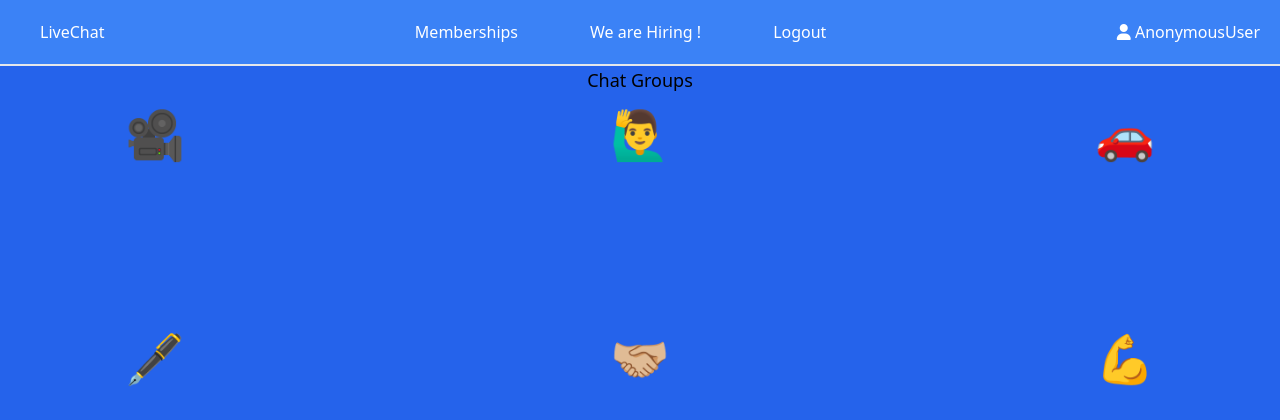
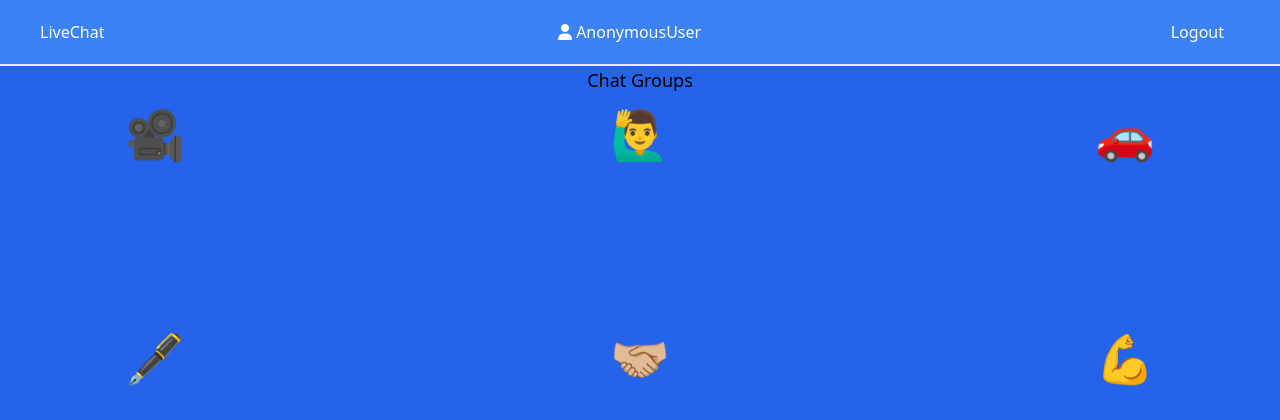
Before and after one commit to SahilHanda300/LiveChat, a Django app: page /loggedUser/ in a window 1280 px wide. Shown: the top 420 px of the page. Run offline with Django 5.2, Linux system fonts and the light colour scheme; style sheets or scripts are compiled from the project's sources; some libraries are stand-ins or nearby versions.

Commit message:
Cleaning Up the Code

```diff
--- a/ChatApp/templates/ChatApp/loggedNav.html
+++ b/ChatApp/templates/ChatApp/loggedNav.html
@@ -3,8 +3,8 @@
 <!DOCTYPE html>
 <html lang="en" class="">
   <head>
+    <meta name="viewport" content="width=device-width, initial-scale=1.0" />
     <meta charset="UTF-8" />
-    <meta name="viewport" content="width=device-width, initial-scale=1.0" />
     <title>ChatApp</title>
     <link rel="stylesheet" href="{% static 'navbar.css' %}" />
 
@@ -16,18 +16,9 @@
     <div class="lg:block border-b-2 hidden overflow-hidden">
       <!-- Apply overflow: hidden to parent div -->
       <nav class="bg-blue-500 text-white flex justify-between px-5 py-5">
-        <h3 class="px-5"><a href="{% url 'home' %}">LiveChat</a></h3>
-        <ul class="flex">
-          <li class="px-9 hover:text-blue-200">
-            <a href="{% url 'safety' %}">Memberships</a>
-          </li>
-          <li class="px-9 hover:text-blue-200">
-            <a href="{% url 'support' %}">We are Hiring ! </a>
-          </li>
-          <li class="px-9 hover:text-blue-200">
-            <a href="{% url 'logout' %}">Logout</a>
-          </li>
-        </ul>
+
+        <h3 class="px-5 text-center"><a href="{% url 'home' %}">LiveChat</a></h3>
+
 
           <a href="{% url 'userProfile' %}"><i class="fa-solid fa-user"></i>
             {% if not form.errors %}
@@ -38,6 +29,10 @@
               Kindly Change Your Username Correctly
             {% endif %}
           </a>
+          <li class="px-9 hover:text-blue-200 list-none">
+            <a href="{% url 'logout' %}">Logout</a>
+          </li>
+        </ul>
       </nav>
     </div>
 
@@ -72,25 +67,13 @@
               Kindly Change Your Username Correctly
             {% endif %}
           </a>
-          <li class="px-9 hover:text-blue-200">
-            <a href="{% url 'safety' %}">Memberships</a>
-          </li>
-          <li class="px-9 hover:text-blue-200">
-            <a href="{% url 'support' %}">We are Hiring ! </a>
-          </li>
-          <li class="px-9 list-none">
-            <a href="{% url 'userProfile' %}">My Profile</a>
-          </li>
           <li class="px-9 list-none">
             <a href="{% url 'logout' %}">Logout</a>
           </li>
         </ul>
       </div>
     </div>
-    {% comment %} JavaScript For Mobile Responsiveness {% endcomment %}
-
     <script src="{% static 'js/mobileToggle.js' %}"></script>
-
     <script
       src="https://kit.fontawesome.com/255894ee43.js"
       crossorigin="anonymous"
--- a/ChatApp/views.py
+++ b/ChatApp/views.py
@@ -103,7 +103,6 @@ def userProfile(req):
     else:
         user = EditProfile(instance=req.user)
 
-
     return render(req, "ChatApp/userProfile.html", {"form": user,'user':req.user})
 def logoutWebsite(req):
     logout(req)
--- a/static/js/mobileToggle.js
+++ b/static/js/mobileToggle.js
@@ -2,6 +2,6 @@ let mobileDiv = document.querySelector(".m-info");
 let hamburger = document.querySelector(".hamburger-toggle");
 let mobileParent = document.querySelector(".mobile-parent");
 hamburger.addEventListener("click", () => {
-  mobileParent.classList.toggle("h-48");
+  mobileParent.classList.toggle("h-20");
   mobileDiv.classList.toggle("translate-x-full");
 });
```
Also changed, not shown: db.sqlite3.
